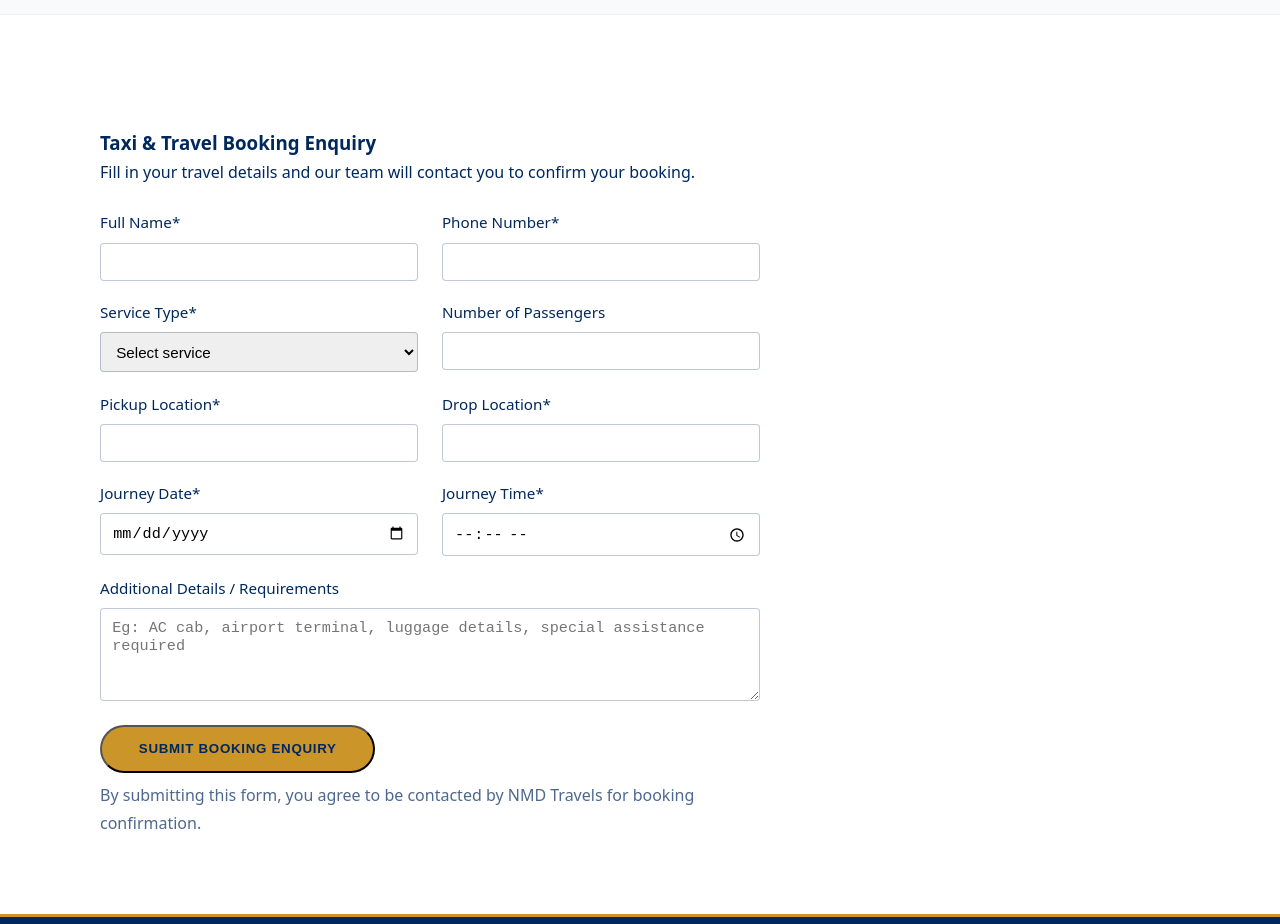
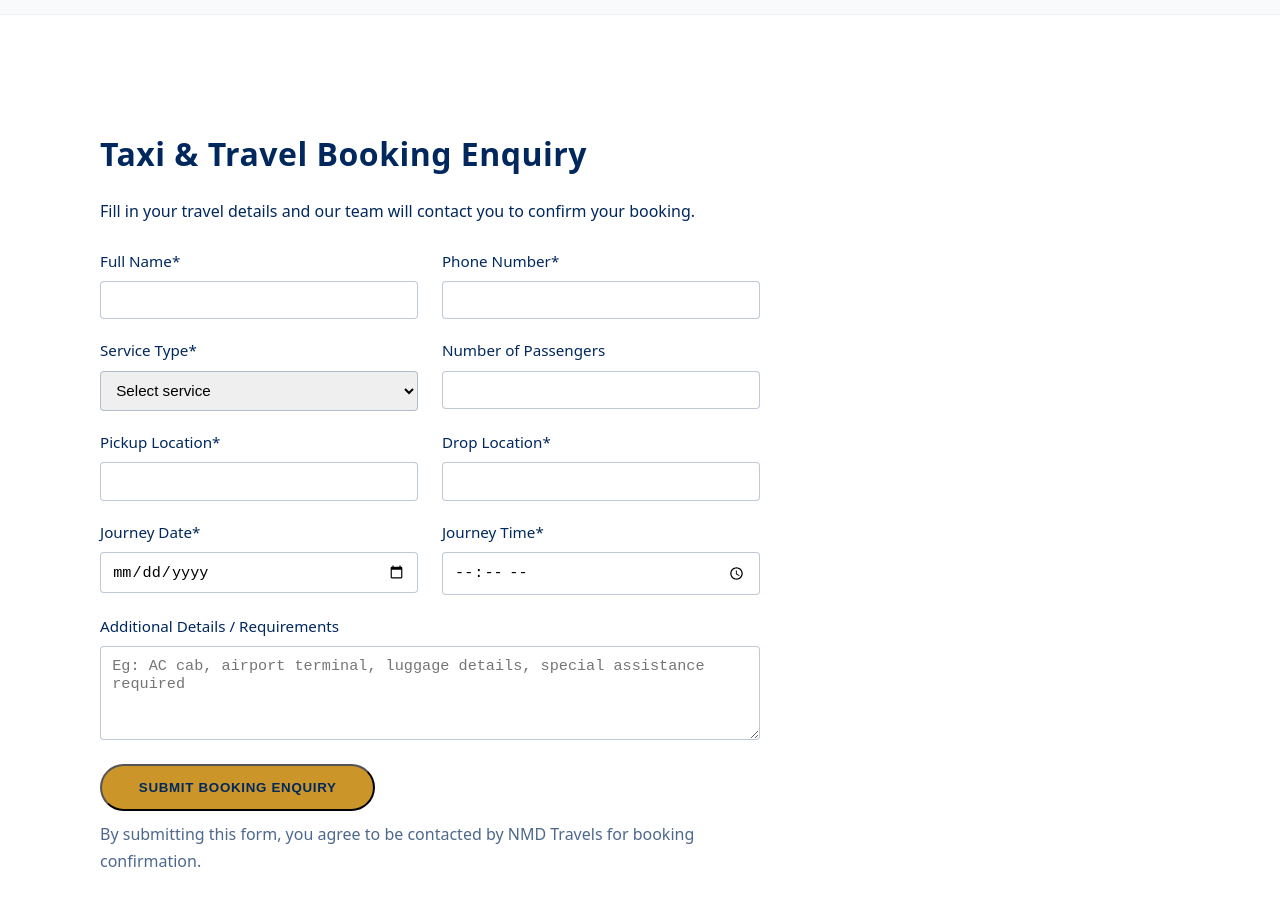
Before and after one commit to jeevakumara/NMD-TRAVELS, a plain HTML site: page index.html in a window 1280 px wide. Shown: the part 7520-8444 px from the top of the page. Drawn offline with Linux system fonts and the light colour scheme.

Commit message:
Phase 5: Heading hierarchy refinement in contact section

```diff
--- a/index.html
+++ b/index.html
@@ -561,7 +561,7 @@
             <div class="container" style="margin-top: 3rem;">
                 <div class="contact-grid">
                     <div>
-                        <h3>Taxi & Travel Booking Enquiry</h3>
+                        <h2>Taxi & Travel Booking Enquiry</h2>
                         <p>Fill in your travel details and our team will contact you to confirm your booking.</p>
 
                         <form id="bookingForm" class="booking-form" novalidate>
```
